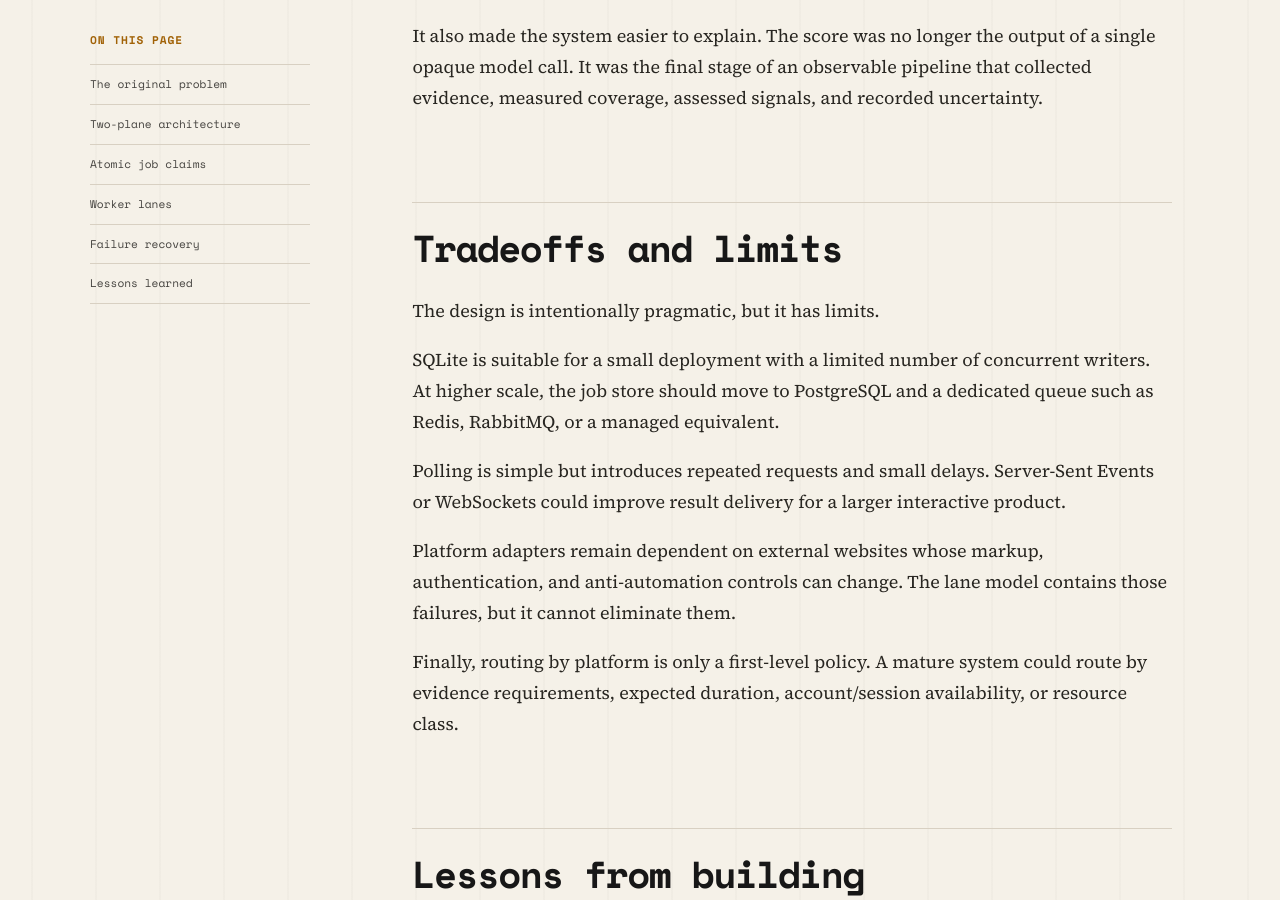
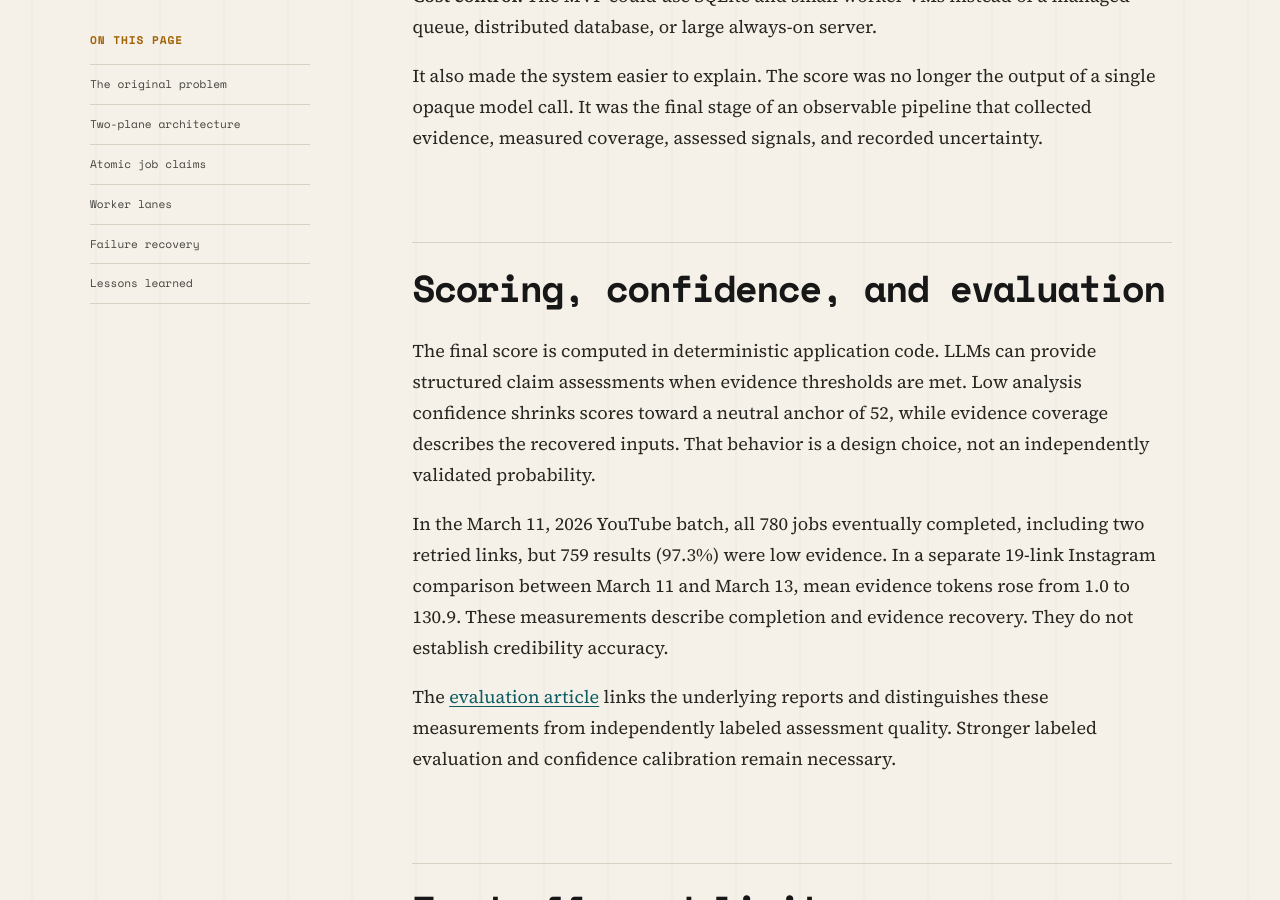
Before and after one commit to aliraza2025/CrediClip, a Jekyll site: the page built from docs/articles/building-crediclip-data-plane.md, in a window 1280 px wide and 900 px high, scrolled down 11721 px. Built offline with Jekyll 4.4.1, drawn with Linux system fonts in a browser that asks for light colours; some of the changed text lies outside the part shown.

Commit message:
docs: clarify evaluation limits and link portfolio case studies

```diff
--- a/docs/articles/building-crediclip-data-plane.md
+++ b/docs/articles/building-crediclip-data-plane.md
@@ -12,6 +12,8 @@ tags:
   - System Architecture
   - AI
 ---
+
+Explore my complete [product, AI, analytics, and strategy portfolio](https://alirazaportfolio2026.netlify.app/).
 
 Short-form video looks simple from the outside: paste a link, wait briefly, and receive a credibility score. The engineering behind that interaction is less simple. YouTube Shorts, Instagram Reels, and TikTok expose different metadata, apply different anti-bot controls, and fail in different ways. A single request handler that tries to download media, transcribe audio, scan frames, retrieve evidence, and score a claim quickly becomes slow and fragile.
 
@@ -313,6 +315,14 @@ The lane architecture improved the project in four practical ways.
 
 It also made the system easier to explain. The score was no longer the output of a single opaque model call. It was the final stage of an observable pipeline that collected evidence, measured coverage, assessed signals, and recorded uncertainty.
 
+## Scoring, confidence, and evaluation
+
+The final score is computed in deterministic application code. LLMs can provide structured claim assessments when evidence thresholds are met. Low analysis confidence shrinks scores toward a neutral anchor of 52, while evidence coverage describes the recovered inputs. That behavior is a design choice, not an independently validated probability.
+
+In the March 11, 2026 YouTube batch, all 780 jobs eventually completed, including two retried links, but 759 results (97.3%) were low evidence. In a separate 19-link Instagram comparison between March 11 and March 13, mean evidence tokens rose from 1.0 to 130.9. These measurements describe completion and evidence recovery. They do not establish credibility accuracy.
+
+The [evaluation article](https://aliraza2025.github.io/CrediClip/evaluating-ai-product-quality/) links the underlying reports and distinguishes these measurements from independently labeled assessment quality. Stronger labeled evaluation and confidence calibration remain necessary.
+
 ## Tradeoffs and limits
 
 The design is intentionally pragmatic, but it has limits.
@@ -338,3 +348,5 @@ For an MVP, the best architecture is not necessarily the one with the most infra
 **Project:** [CrediClip on GitHub](https://github.com/aliraza2025/CrediClip)
 **Author:** Ali Raza
 **Topic:** Data-plane architecture for short-form video credibility analysis
+
+Explore my complete [product, AI, analytics, and strategy portfolio](https://alirazaportfolio2026.netlify.app/).
```
